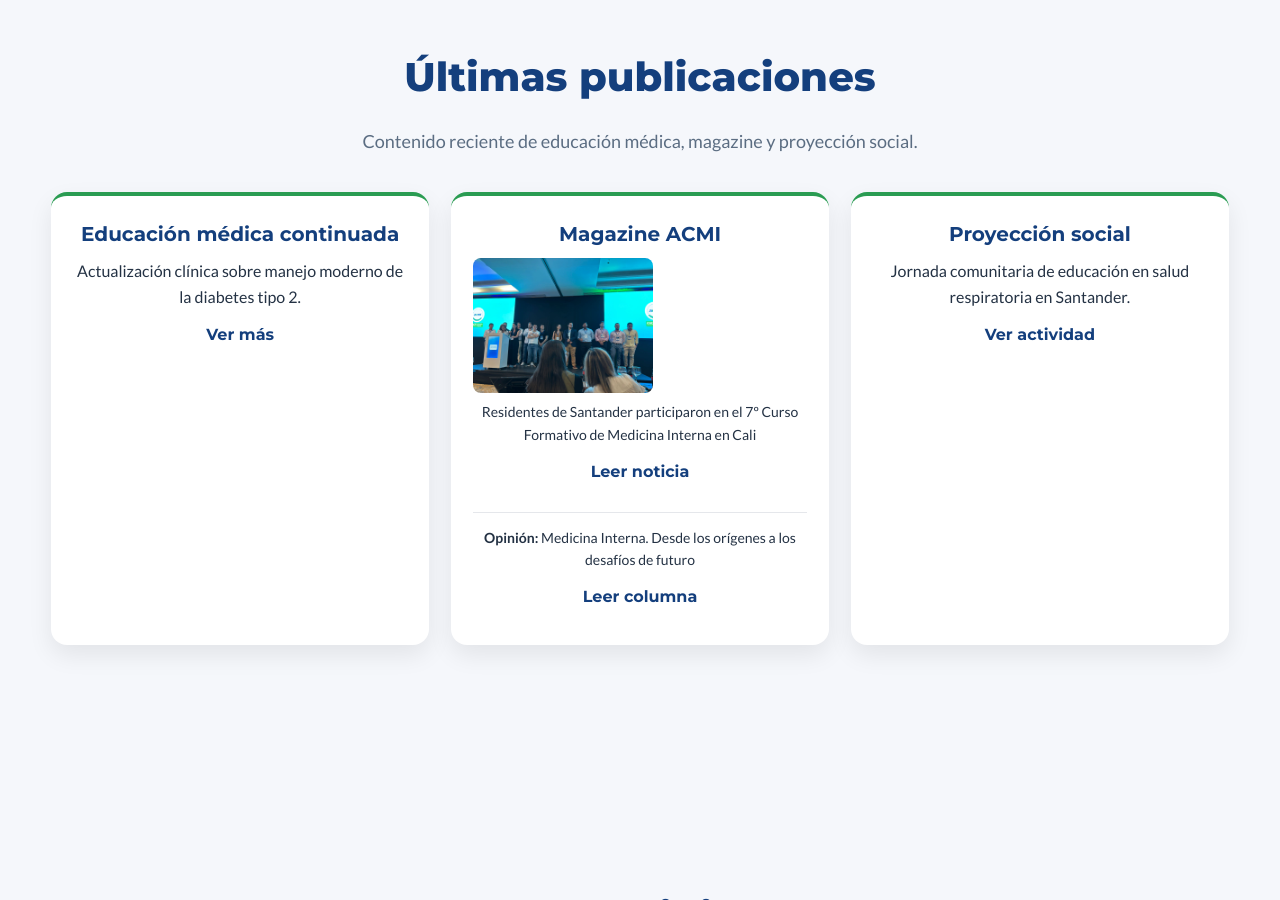
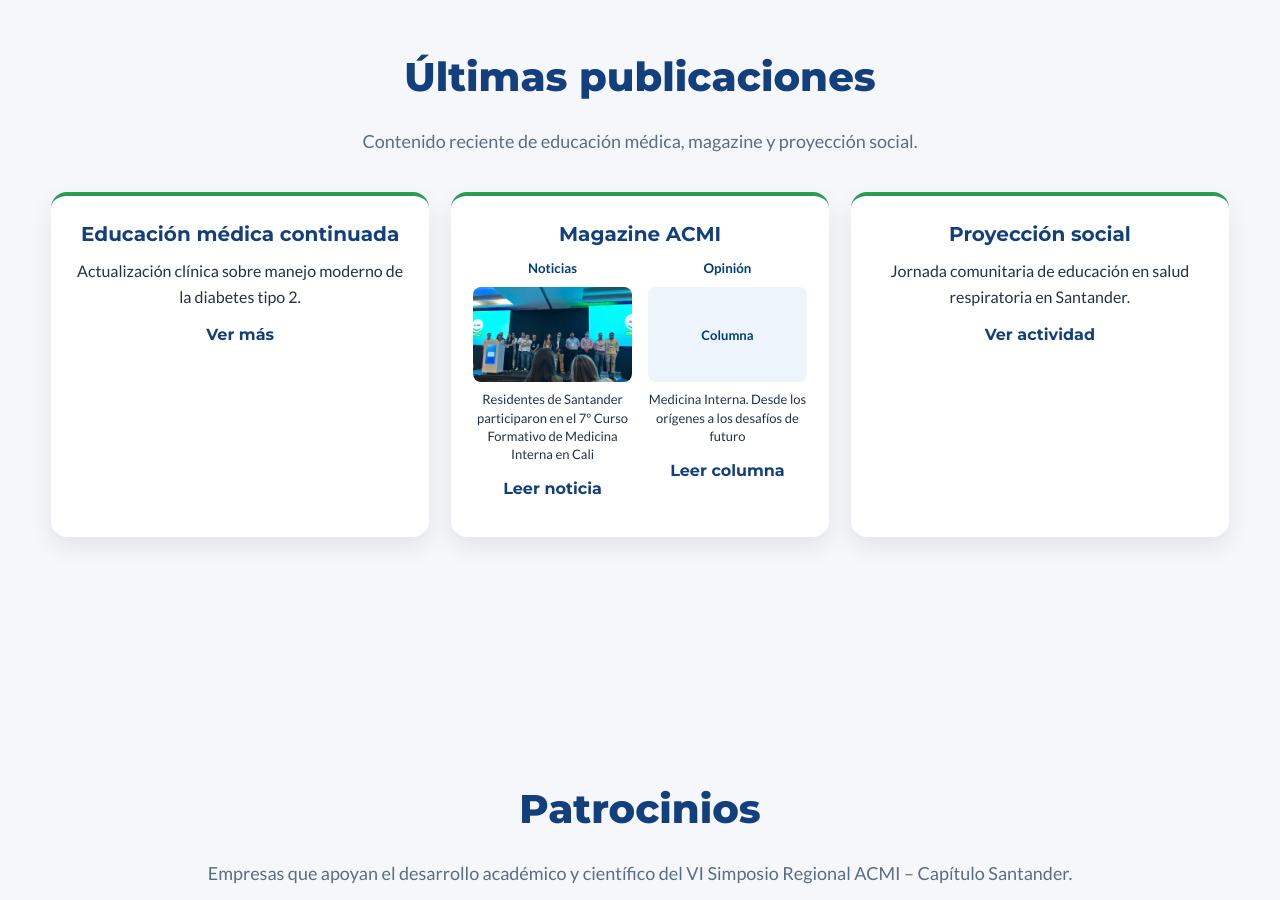
Before and after one commit to Acmisantander/Acmisantander, a Jekyll site: the page built from index.html, in a window 1280 px wide and 900 px high, scrolled down 5027 px. Built offline with Jekyll 4.4.1, drawn with Linux system fonts in a browser that asks for light colours.

Commit message:
Update index.html

```diff
--- a/index.html
+++ b/index.html
@@ -848,52 +848,64 @@
 <a class="btn btn-light" href="educacion-medica-continuada/">Ver más</a>
 </div>
 
-<div class="mini-card">
+<div class="mini-card magazine-mini-card">
 
   <h4>Magazine ACMI</h4>
 
   {% assign noticia = site.categories.magazine | where: "subcategory","noticias" | first %}
   {% assign opinion = site.categories.magazine | where: "subcategory","opinion" | first %}
 
-<!-- NOTICIAS -->
+  <div style="display:grid; grid-template-columns:1fr 1fr; gap:16px; align-items:start;">
+
+    <div>
+      <h5 style="color:#003b7a; margin-bottom:8px;">Noticias</h5>
+
       {% if noticia %}
-<div style="margin-bottom:14px;">
-
         {% if noticia.cover %}
           <img
             src="{{ site.baseurl }}{{ noticia.cover }}"
             alt="{{ noticia.title }}"
-style="width:100%; max-width:180px; border-radius:8px; margin-bottom:8px;"
+            style="width:100%; height:95px; object-fit:cover; border-radius:8px; margin-bottom:8px;"
           >
         {% endif %}
 
-<p style="font-size:14px;">
+        <p style="font-size:13px; line-height:1.4;">
           {{ noticia.title }}
         </p>
 
         <a class="btn btn-light" href="{{ site.baseurl }}{{ noticia.url }}">
           Leer noticia
         </a>
+      {% endif %}
+    </div>
 
+    <div>
+      <h5 style="color:#003b7a; margin-bottom:8px;">Opinión</h5>
+
+      {% if opinion.cover %}
+        <img
+          src="{{ site.baseurl }}{{ opinion.cover }}"
+          alt="{{ opinion.title }}"
+          style="width:100%; height:95px; object-fit:cover; border-radius:8px; margin-bottom:8px;"
+        >
+      {% else %}
+        <div style="height:95px; border-radius:8px; background:#eef4fb; display:flex; align-items:center; justify-content:center; color:#003b7a; font-weight:700; font-size:13px; margin-bottom:8px;">
+          Columna
         </div>
       {% endif %}
 
-<hr style="margin:14px 0; border:none; border-top:1px solid #e5e7eb;">
-
-<!-- OPINIÓN -->
       {% if opinion %}
-<div>
-
-<p style="font-size:14px;">
-<strong>Opinión:</strong> {{ opinion.title }}
+        <p style="font-size:13px; line-height:1.4;">
+          {{ opinion.title }}
         </p>
 
         <a class="btn btn-light" href="{{ site.baseurl }}{{ opinion.url }}">
           Leer columna
         </a>
+      {% endif %}
+    </div>
 
   </div>
-{% endif %}
 
 </div>
 <div class="mini-card">
```
Lines whose indentation alone changed are shown as unchanged.
